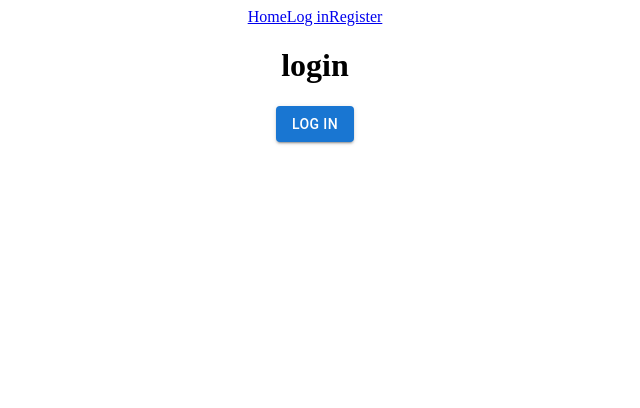
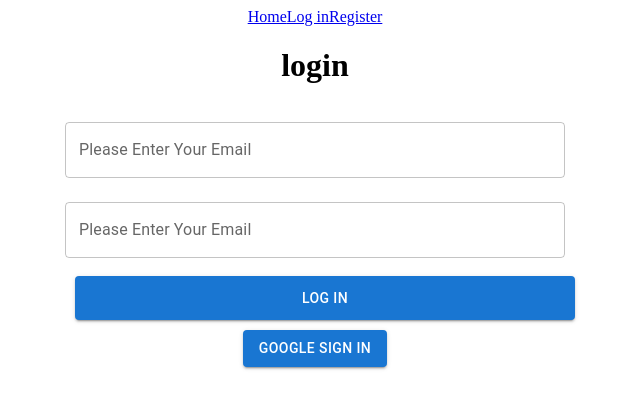
Before and after one commit to mdselimme/Google-firebase-login-system-implementation, a React (Vite) app: page /login in a window 1280 px wide. Shown: the top 408 px of the page, without its empty margins (325-965 px from the left). Built offline with nearby package versions, Linux system fonts and the light colour scheme.

Commit message:
add-login-input form and style

```diff
--- a/src/Components/Login/Login.jsx
+++ b/src/Components/Login/Login.jsx
@@ -6,7 +6,7 @@ import {
 } from "firebase/auth";
 import app from "../Auth/firebase.init";
 import { useState } from "react";
-import { Button } from "@mui/material";
+import { Button, TextField } from "@mui/material";
 
 const Login = () => {
   const [userData, setUserData] = useState({});
@@ -28,6 +28,11 @@ const Login = () => {
     });
   };
 
+  const HandleLogInFormSubmit = (e) => {
+    e.preventDefault();
+    console.log("submit form");
+  };
+
   return (
     <div>
       <h1>login</h1>
@@ -36,9 +41,39 @@ const Login = () => {
           Sign Out
         </Button>
       ) : (
-        <Button onClick={googleAuthProvider} variant="contained">
-          Log in
-        </Button>
+        <>
+          <div style={{ width: "500px", margin: "0 auto" }}>
+            <form onSubmit={HandleLogInFormSubmit}>
+              <TextField
+                id="outlined-basic"
+                label="Please Enter Your Email"
+                variant="outlined"
+                type="email"
+                fullWidth
+                margin="normal"
+              />
+              <TextField
+                id="outlined-basic"
+                label="Please Enter Your Email"
+                variant="outlined"
+                type="password"
+                fullWidth
+                margin="normal"
+              />
+              <Button
+                type="submit"
+                variant="contained"
+                fullWidth
+                sx={{ margin: "10px", padding: "10px" }}
+              >
+                Log In
+              </Button>
+            </form>
+            <Button onClick={googleAuthProvider} variant="contained">
+              Google Sign In
+            </Button>
+          </div>
+        </>
       )}
       <img src={userData?.photoURL} alt="" />
       <h1>{userData?.displayName}</h1>
```
